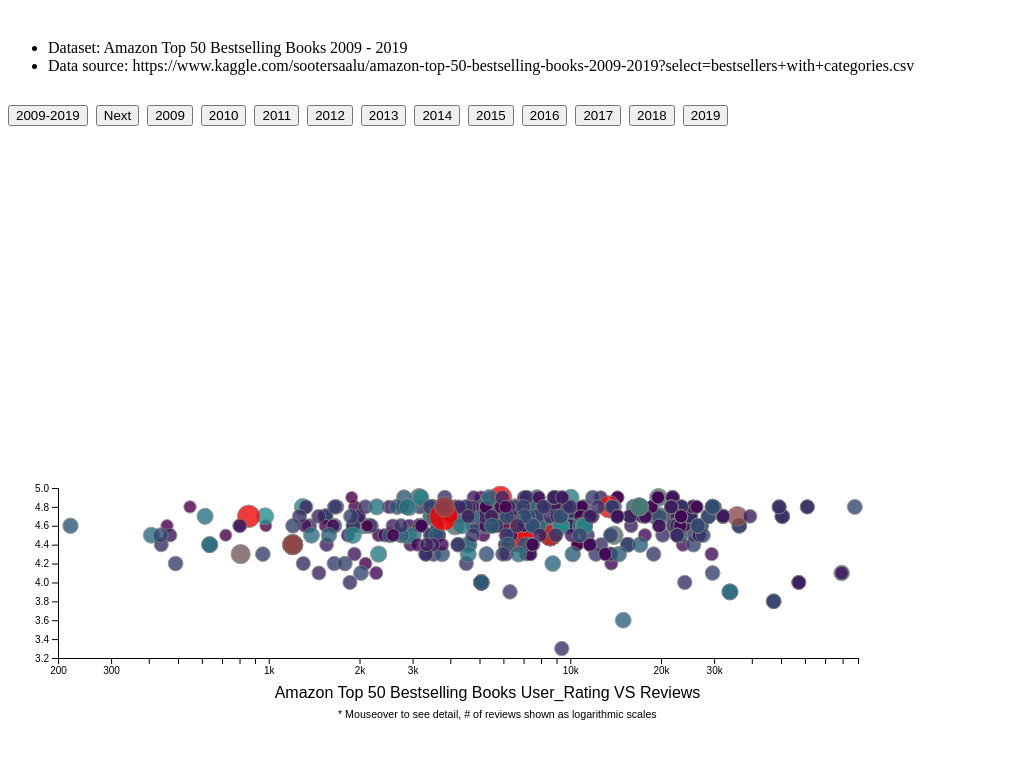
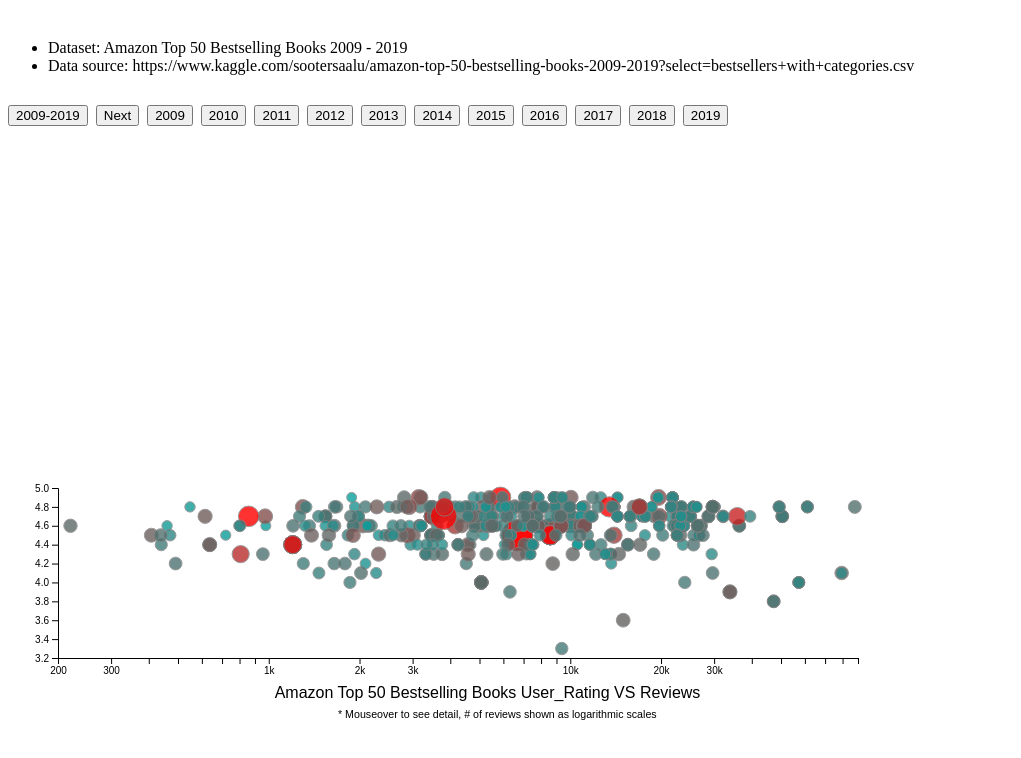
Before and after one commit to mz4987/mz4987.github.io, a website: page index.html in a window 1280 px wide. Shown: the part 274-1032 px from the top of the page, without its empty margins (0-1021 px from the left). Drawn offline with nearby package versions, Linux system fonts and the light colour scheme; no server answers.

Commit message:
update chart

```diff
--- a/index.html
+++ b/index.html
@@ -151,8 +151,7 @@ async function init2(theYear){
   const data2 = await d3.csv('https://raw.githubusercontent.com/mz4987/mz4987.github.io/main/bestsellers%20with%20categories.csv');
   var x = d3.scaleLog().domain([200,90000]).range ([0, width]);
   var y = d3.scaleLinear().domain([3.2,5.0]).range ([180,10]);
-  var myColor = d3.scaleLinear().domain([5.0,25,55.0])
-    .range([ "#440154ff", "#21908dff", "red"]);
+  var myColor = d3.scaleLinear().domain([5.0,50.0]).range([ "#21908dff", "red"]);
 
    var ttip = d3.select("#my_dataviz")
                    .append("div")
@@ -185,7 +184,7 @@ d3.select('svg')
   .style('opacity', .8)
   .attr('cx', function(d,i) {  return x(d.Reviews);})
   .attr('cy', function(d,i) { return y(d.User_Rating); })
-  .attr('r', function(d,i) { return d.Price/10+6; })
+  .attr('r', function(d,i) { return d.Price/10+5; })
   .style("fill", function(d,i) { return myColor(d.Price); })
   .on('mouseover', function(e, d) {
            d3.select(this)
```
